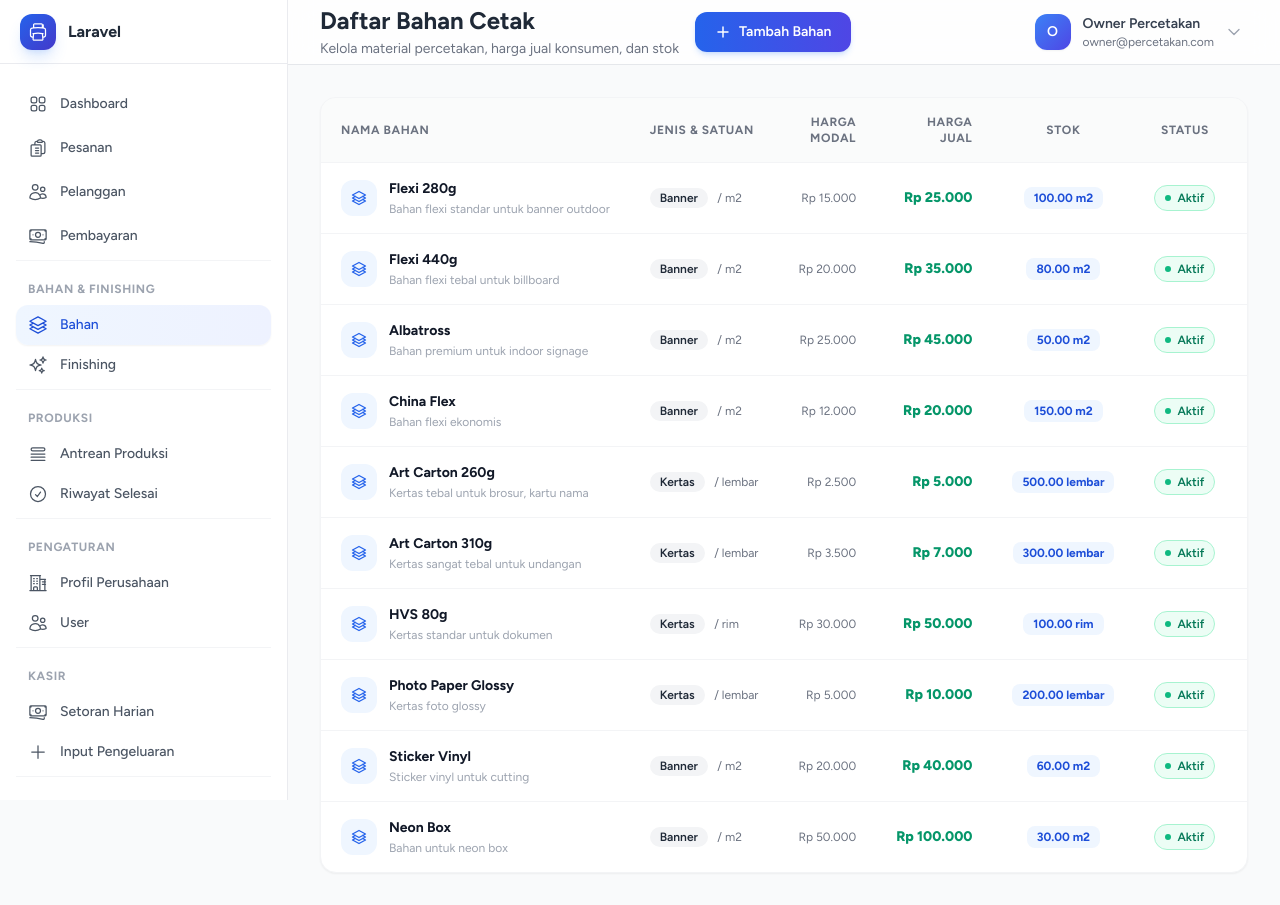
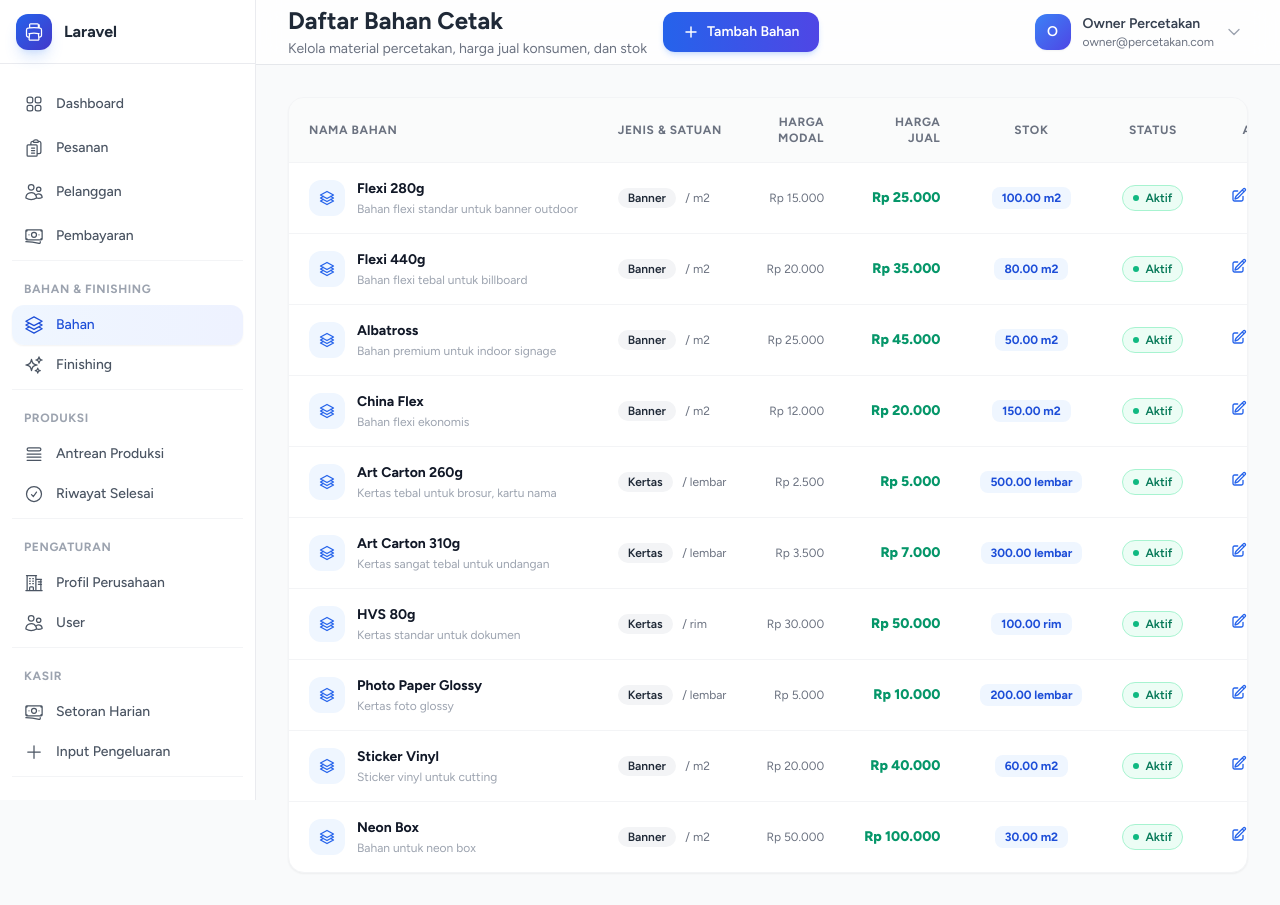
Before and after one commit to firmansya63/percetakan, a Laravel app: page /bahan in a window 1280 px wide. Run offline with Laravel 12, Linux system fonts and the light colour scheme; a user stored in the database is signed in; data comes from the database, SQL or seed files in the repository; data that the repository does not hold is empty; parts of the project's set-up code (start-up, migrations or seed data) failed here and were passed over; some libraries are stand-ins or nearby versions.

Commit message:
Rapikan sidebar agar lebih ramping

```diff
--- a/resources/views/layouts/app.blade.php
+++ b/resources/views/layouts/app.blade.php
@@ -54,7 +54,7 @@
                     display: none !important;
                 }
                 /* Hilangkan margin kiri yang dipakai untuk sidebar */
-                .lg\:ml-72 {
+                .lg\:ml-64 {
                     margin-left: 0 !important;
                 }
                 /* Konten utama selebar kertas */
@@ -89,7 +89,7 @@
             @include('layouts.navigation')
 
             {{-- Main Content --}}
-            <div class="flex-1 flex flex-col min-w-0 lg:ml-72">
+            <div class="flex-1 flex flex-col min-w-0 lg:ml-64">
 
                 {{-- Top Bar --}}
                 <header class="sticky top-0 z-30 bg-white/80 dark:bg-gray-800/80 backdrop-blur-md border-b border-gray-200 dark:border-gray-700">
--- a/resources/views/layouts/navigation.blade.php
+++ b/resources/views/layouts/navigation.blade.php
@@ -9,10 +9,10 @@
 <aside
     :class="sidebarOpen ? 'translate-x-0' : '-translate-x-full'"
     @keydown.escape.window="sidebarOpen = false"
-    class="fixed inset-y-0 left-0 w-72 bg-white dark:bg-gray-800 border-r border-gray-200/80 dark:border-gray-700 z-50 flex flex-col transition-transform duration-300 ease-in-out lg:translate-x-0"
+    class="fixed inset-y-0 left-0 w-64 bg-white dark:bg-gray-800 border-r border-gray-200/80 dark:border-gray-700 z-50 flex flex-col transition-transform duration-300 ease-in-out lg:translate-x-0"
 >
     {{-- Logo --}}
-    <div class="flex items-center justify-between h-16 px-5 border-b border-gray-200/80 dark:border-gray-700 shrink-0">
+    <div class="flex items-center justify-between h-16 px-4 border-b border-gray-200/80 dark:border-gray-700 shrink-0">
         <a href="{{ route('dashboard') }}" class="flex items-center gap-3 min-w-0">
             @if(!empty($companyProfile?->logo))
                 <div class="w-10 h-10 rounded-xl bg-white dark:bg-gray-700 border border-gray-100 dark:border-gray-600 p-1 flex items-center justify-center shadow-sm shrink-0 overflow-hidden">
@@ -35,7 +35,7 @@
     </div>
 
     {{-- Navigation --}}
-    <nav class="flex-1 overflow-y-auto px-4 py-5 space-y-1">
+    <nav class="flex-1 overflow-y-auto px-3 py-5 space-y-1">
 
         {{-- Dashboard --}}
         <a href="{{ route('dashboard') }}" @click="sidebarOpen = false" class="{{ $linkBase }} {{ request()->routeIs('dashboard') ? $linkActive : $linkInactive }}">
```
